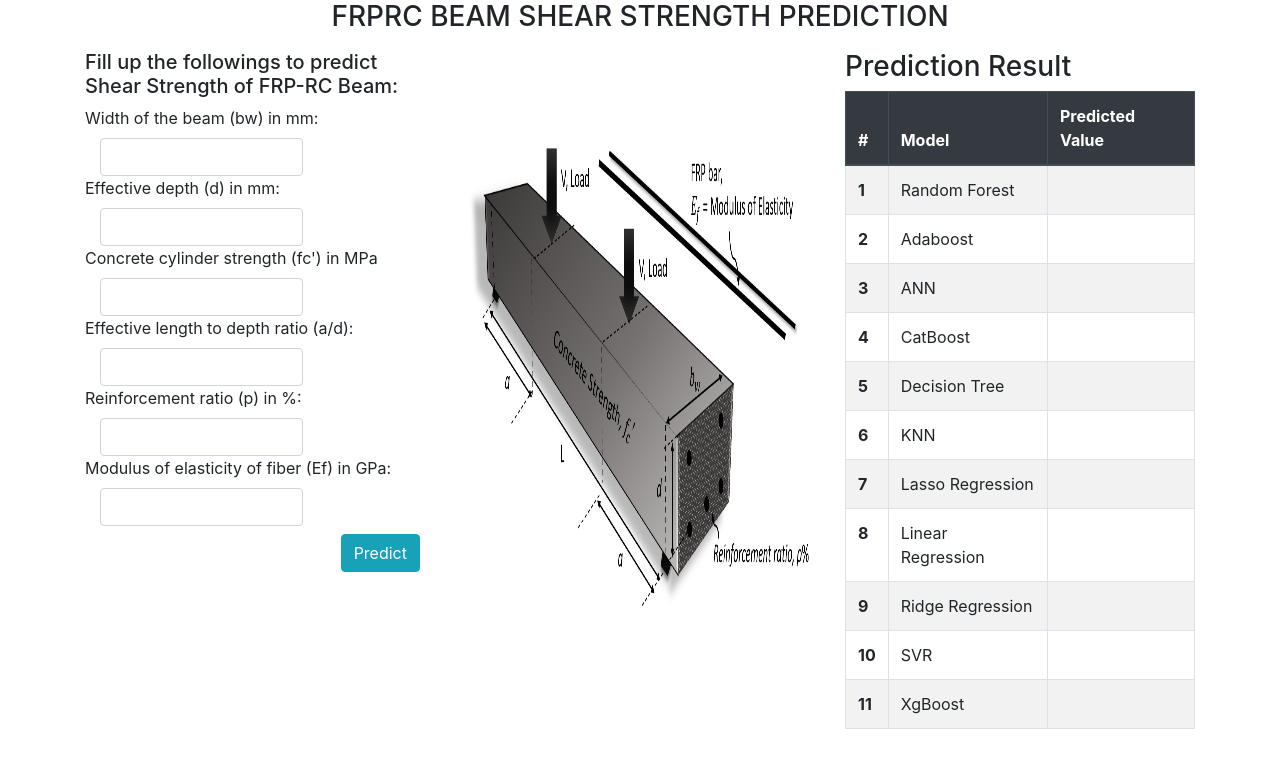
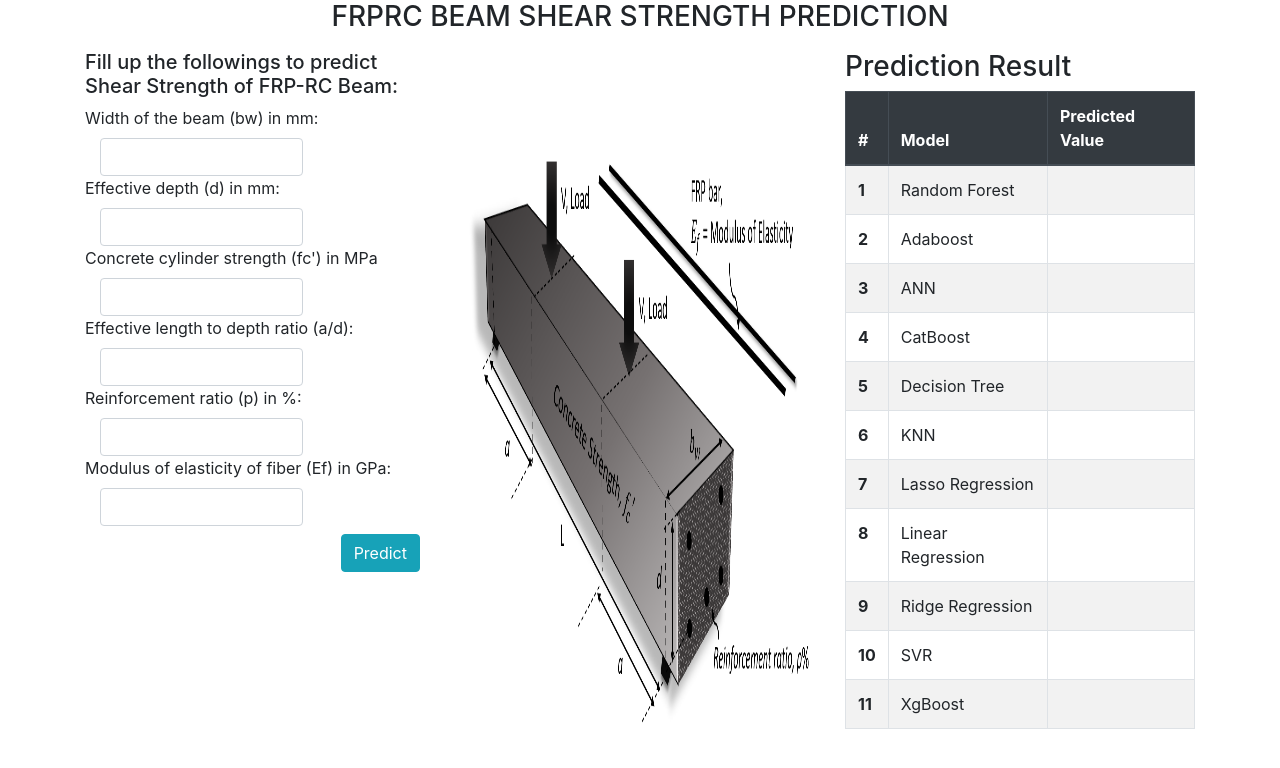
Before and after one commit to rezakarim1585/FRPC-Regression, a Flask app: page / in a window 1280 px wide. Shown: the top 768 px of the page. Run offline with Flask 2, Linux system fonts and the light colour scheme; parts of the project's set-up code (start-up, migrations or seed data) failed here and were passed over; some libraries are stand-ins or nearby versions.

Commit message:
first commit

```diff
--- a/app.py
+++ b/app.py
@@ -58,10 +58,10 @@ def predict():
     else:
         final_features=final_features+[(a_d)]
 
-    if pf!=0:
-        final_features=final_features+[np.log(pf)]
+    if p!=0:
+        final_features=final_features+[np.log(p)]
     else:
-        final_features=final_features+[(pf)]
+        final_features=final_features+[(p)]
 
     if fc!=0:
         final_features=final_features+[np.log(fc)]
--- a/templates/index.html
+++ b/templates/index.html
@@ -23,7 +23,7 @@
     <center><h3>FRPRC BEAM SHEAR STRENGTH PREDICTION</h3></center>
     <div class="row">
 
-      <div class="col-md-4 col-sm-12 mt-2">
+      <div class="col-md-4 col-sm-10 mt-2">
         <h5>Fill up the followings to predict Shear Strength of FRP-RC Beam:</h5>
         <!-- Main Input For Receiving Query to our ML -->
         <form class="form-horizontal" action="{{ url_for('predict')}}" method="post">
@@ -101,11 +101,11 @@
       </div>
     </div>
 
-    <div class="col-md-4 mt-5 col-sm-12">
-      <img src="/tmp/pic1.png" style="height: 80%; width: 100%;"></img>
+    <div class="col-md-4 mt-5 col-sm-14">
+      <img src="/tmp/pic1.png" style="height: 98%; width: 100%;"></img>
     </div>
 
-    <div class="col-md-4 mt-2 col-sm-12">
+    <div class="col-md-4 mt-2 col-sm-1">
       <h3>Prediction Result</h3>
       <table class="table table-bordered table-striped">
         <thead class="thead-dark">
```
